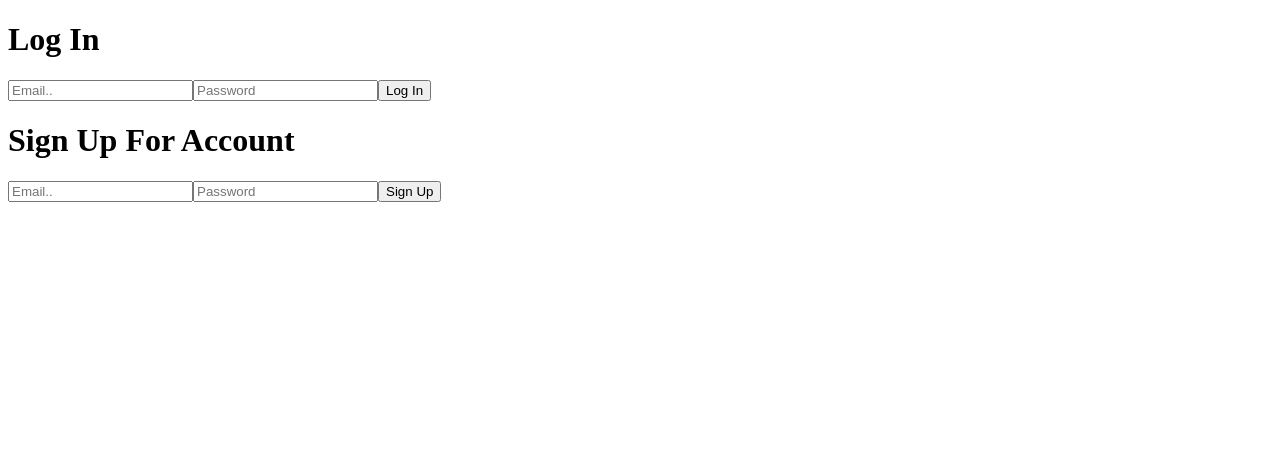
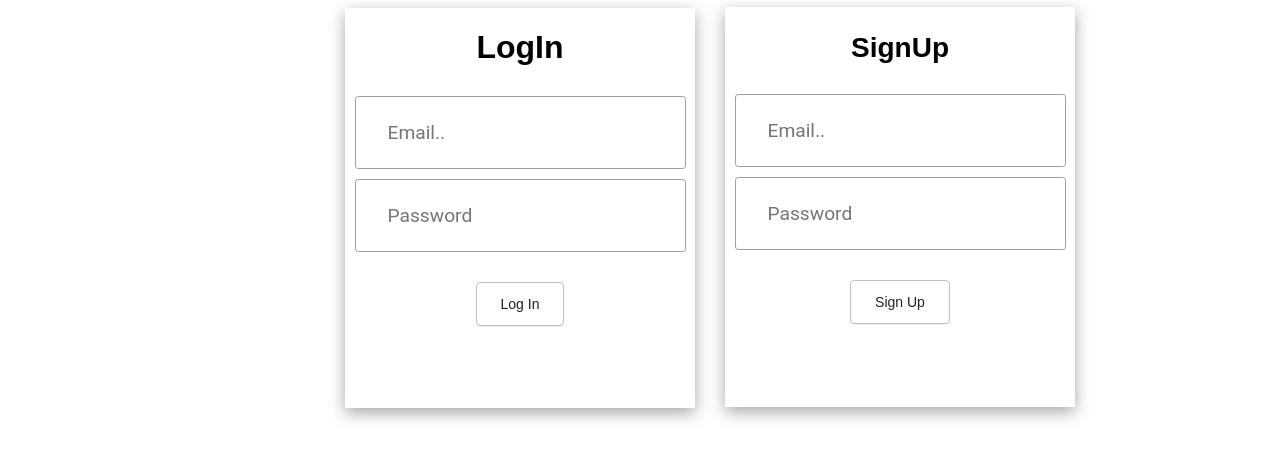
Before and after one commit to AhmedFelic/React, a React (Create React App) app in the folder react-firebase-authentication/: page / in a window 1280 px wide. Shown: the top 460 px of the page. Built offline with nearby package versions, Linux system fonts and the light colour scheme.

Commit message:
style fixes

```diff
--- a/react-firebase-authentication/src/components/auth/SignIn.js
+++ b/react-firebase-authentication/src/components/auth/SignIn.js
@@ -1,6 +1,7 @@
 import React from "react";
 import { useState } from "react";
 import SignUp from "./SignUp";
+import "./auth.css"
 
 import { signInWithEmailAndPassword } from "firebase/auth";
 import { auth } from "../../firebase";
@@ -8,10 +9,10 @@ import { useNavigate } from "react-router-dom";
 const SignIn = () => {
 
     const navigate = useNavigate();
-    const [email,setEmail] = useState("")
-    const [password,setPassword] = useState("");
+    const [email, setEmail] = useState("")
+    const [password, setPassword] = useState("");
     const [errorMessage, setErrorMessage] = useState("")
-   const signIn = (e) =>{
+    const signIn = (e) => {
 
         e.preventDefault();
         signInWithEmailAndPassword(auth, email, password)
@@ -20,34 +21,43 @@ const SignIn = () => {
                 console.log(userCredential)
 
 
-    }).catch((error) =>{
+            }).catch((error) => {
                 console.log(error)
                 var errorCode = error.code;
-        if (errorCode ==='auth/wrong-password'){
+                if (errorCode === 'auth/wrong-password') {
                     console.log('Wrong password');
                     setErrorMessage("Wrong Password")
                 }
-           if(errorCode == "auth/invalid-email" || errorCode == "auth/internal-error"){
+                if (errorCode == "auth/invalid-email" || errorCode == "auth/internal-error") {
                     console.log("please check if all the fields are filled out correctly")
                 }
             })
 
     }
     return (
+        <>
+
+            <div className="align">
                 <div className="sign-in-container">
                     <form onSubmit={signIn}>
-                <h1>Log In</h1>
-                <input type="email" placeholder="Email.." value={email} onChange={(e)=>setEmail(e.target.value)}>
+                        <h1 className="title-login">LogIn</h1>
+                        <input className="signin-input-email" type="email" placeholder="Email.." value={email} onChange={(e) => setEmail(e.target.value)}>
                         </input>
-                <input type="password" placeholder="Password" value={password} onChange={(e)=>setPassword(e.target.value)}>
+                        <input className="signin-input-password" type="password" placeholder="Password" value={password} onChange={(e) => setPassword(e.target.value)}>
                         </input>
-            <button type="submit">Log In</button>
+                        <button className="signin-button" type="submit">Log In</button>
 
                     </form>
-        {errorMessage ? <p style={{color: "red"}}>{errorMessage}</p> : <p></p>}
-        <SignUp/>
+                    {errorMessage ? <p style={{ color: "red" }}>{errorMessage}</p> : <p></p>}
+
 
                 </div>
+                <div className="signUp-container">
+                    <SignUp />
+                </div>
+            </div>
+        </>
+
     )
 }
 export default SignIn
--- a/react-firebase-authentication/src/components/auth/SignUp.js
+++ b/react-firebase-authentication/src/components/auth/SignUp.js
@@ -25,19 +25,22 @@ const SignUp = () => {
 
    }
     return (
-        <div className="sign-in-container">
+        <>
+        <div className="sign-up-container">
             <form onSubmit={signUn}>
-                <h1>Sign Up For Account</h1>
-                <input type="email" placeholder="Email.." value={email} onChange={(e)=>setEmail(e.target.value)}>
+                <h2 className="signup-title" >SignUp</h2>
+                <input className="signup-input-email"  type="email" placeholder="Email.." value={email} onChange={(e)=>setEmail(e.target.value)}>
                 </input>
-                <input type="password" placeholder="Password" value={password} onChange={(e)=>setPassword(e.target.value)}>
+                <input className="signup-input-password"  type="password" placeholder="Password" value={password} onChange={(e)=>setPassword(e.target.value)}>
                 </input>
-            <button type="submit">Sign Up</button>
+            <button className="signup-button"  type="submit">Sign Up</button>
 
             </form>
-           {sucessfullSignUp && <p>Sucessfull SignUp! Please Log In with your new information to continiue</p>
-}
+
+
         </div>
+        {sucessfullSignUp && <p className="signup-message">Sucessfull SignUp! Please Log In with your new information to continiue</p>}
+        </>
     )
 }
 export default SignUp
--- /dev/null
+++ b/react-firebase-authentication/src/components/auth/auth.css
@@ -0,0 +1,144 @@
+.title-login{
+
+}
+body{
+     width: 80%;
+
+}
+.align{
+  text-align: center;
+
+}
+.title-login{
+    font-family: 'Jost', sans-serif;
+    margin-bottom: 30px;
+    text-align: center;
+    font-weight: 600;
+}
+.sign-in-container{
+
+    width: 350px;
+    display: inline-block;
+    height: 400px;
+    box-shadow: rgba(0, 0, 0, 0.35) 0px 5px 15px;
+}
+
+
+
+.signin-input-email{
+    display: block;
+    font-family: 'Roboto', sans-serif;
+    color: #333;
+    font-size: 1.2rem;
+    margin: 0 auto;
+    padding: 1.5rem 2rem;
+    border-radius: 0.2rem;
+    background-color: rgb(255, 255, 255);
+    border: 1px solid #9da1a3;
+    margin-bottom: 10px;
+
+}
+.signin-input-password{
+    display: block;
+    font-family: 'Roboto', sans-serif;
+    color: #333;
+    font-size: 1.2rem;
+    margin: 0 auto;
+    padding: 1.5rem 2rem;
+    border-radius: 0.2rem;
+    background-color: rgb(255, 255, 255);
+    border: 1px solid #9da1a3;
+    margin-bottom:30px;
+}
+.signin-button{
+    display: block;
+    cursor: pointer;
+    text-align: center;
+    border: 1px solid #babfc3;
+    padding: 11px 24px;
+    min-height: 44px;
+    min-width: 44px;
+    color: #202223;
+    background: #ffffff;
+    border-radius: 4px;
+    margin: 0 auto;
+    font-size: 14px;
+    box-shadow: rgba(0, 0, 0, 0.05) 0px 1px 0px 0px;
+
+}
+.signin-button:hover {
+    background: #e4e4e6;
+    outline: 1px solid transparent;
+}
+.sign-up-container{
+    width: 350px;
+
+    height: 400px;
+    box-shadow: rgba(0, 0, 0, 0.35) 0px 5px 15px;
+}
+.signUp-container{
+    display: inline-block;
+    top: -16px;
+    position: absolute;
+    margin-left: 30px;
+}
+
+.signup-title{
+    font-family: 'Jost', sans-serif;
+    margin-bottom: 30px;
+    text-align: center;
+    font-weight: 600;
+    padding-top: 25px;
+    font-size: 28px;
+}
+
+.signup-input-email{
+    display: block;
+    font-family: 'Roboto', sans-serif;
+    color: #333;
+    font-size: 1.2rem;
+    margin: 0 auto;
+    padding: 1.5rem 2rem;
+    border-radius: 0.2rem;
+    background-color: rgb(255, 255, 255);
+    border: 1px solid #9da1a3;
+    margin-bottom: 10px;
+}
+.signup-input-password{
+    display: block;
+    font-family: 'Roboto', sans-serif;
+    color: #333;
+    font-size: 1.2rem;
+    margin: 0 auto;
+    padding: 1.5rem 2rem;
+    border-radius: 0.2rem;
+    background-color: rgb(255, 255, 255);
+    border: 1px solid #9da1a3;
+    margin-bottom: 10px;
+}
+.signup-button{
+    display: block;
+    cursor: pointer;
+    text-align: center;
+    border: 1px solid #babfc3;
+    padding: 11px 24px;
+    min-height: 44px;
+    min-width: 44px;
+    color: #202223;
+    background: #ffffff;
+    border-radius: 4px;
+    margin: 0 auto;
+    margin-top: 30px;
+    font-size: 14px;
+    box-shadow: rgba(0, 0, 0, 0.05) 0px 1px 0px 0px;
+
+}
+.signup-button:hover {
+    background: #e4e4e6;
+    outline: 1px solid transparent;
+}
+.signup-message{
+    margin-top: 120px;
+    margin-left: -400px;
+    font-size: 28px;
+}
```
Lines whose indentation alone changed are shown as unchanged.
